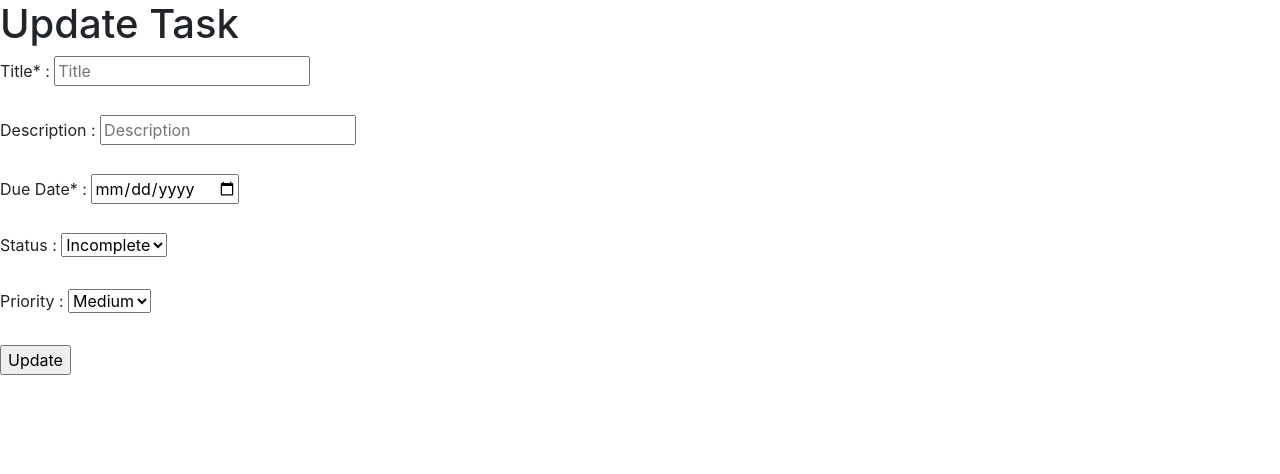
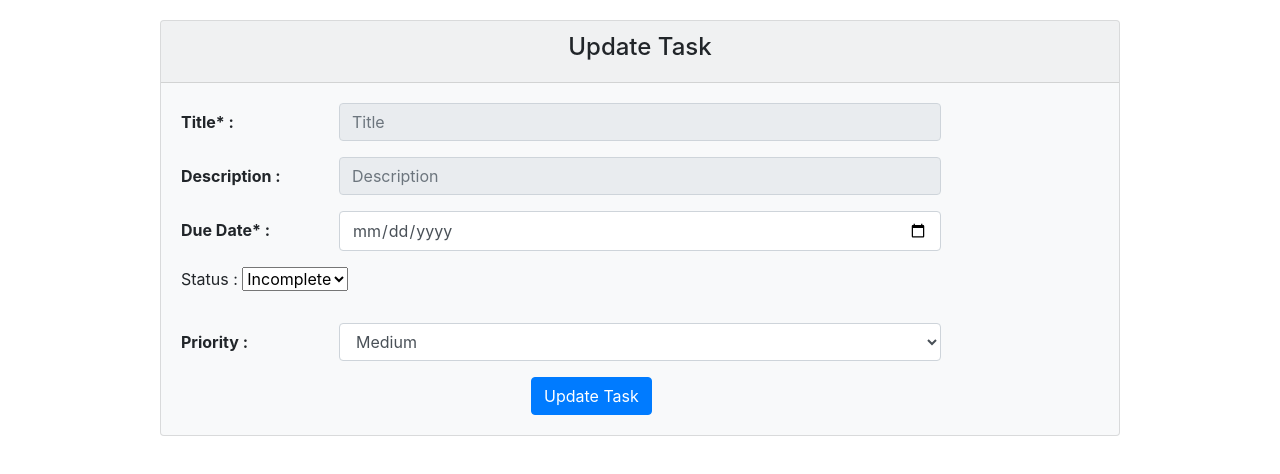
Before and after one commit to Akash2016IV/Task-and-Notes-Manager, a website: page public/taskUpdate.html in a window 1280 px wide. Drawn offline with nearby package versions, Linux system fonts and the light colour scheme.

Commit message:
bootstrap card updated on frontend

```diff
--- a/public/taskUpdate.html
+++ b/public/taskUpdate.html
@@ -10,17 +10,30 @@
     <title>Document</title>
 </head>
 <body>
-    <h1>Update Task</h1>
-    <div class="form">
-        <div class="form-element">
-            <label>Title* :</label>
-            <input type="text" id="title" readonly required placeholder="Title"><br><br>
+    <div class="card bg-light mb-3" style="max-width: 60rem; margin: auto; margin-top: 20px;">
+        <div class="card-header text-center"><h4>Update Task</h4></div>
+        <div class="card-body">
+            <form>
+                <div class="form-group row">
+                    <label for="title" class="col-sm-2 col-form-label font-weight-bold">Title* :</label>
+                    <div class="col-sm-8">
+                        <input type="text" class="form-control" id="title" readonly placeholder="Title">
+                    </div>
+                </div>
 
-            <label>Description :</label>
-            <input type="text" id="description" readonly placeholder="Description"><br><br>
+                <div class="form-group row">
+                    <label for="description" class="col-sm-2 col-form-label font-weight-bold">Description :</label>
+                    <div class="col-sm-8">
+                        <input type="text" class="form-control" id="description" readonly placeholder="Description">
+                    </div>
+                </div>
 
-            <label>Due Date* :</label>
-            <input type="date" id="dueDate" required placeholder="Due Date"><br><br>
+                <div class="form-group row">
+                    <label for="dueDate" class="col-sm-2 col-form-label font-weight-bold">Due Date* :</label>
+                    <div class="col-sm-8">
+                        <input type="date" class="form-control" id="dueDate" required placeholder="Due Date">
+                    </div>
+                </div>
 
                 <label>Status :</label>
                 <select id="status">
@@ -28,15 +41,66 @@
                     <option value="complete">Complete</option>
                 </select><br><br>
 
-            <label>Priority :</label>
-            <select id="priority">
+                <div class="form-group row">
+                    <label for="priority" class="col-sm-2 col-form-label font-weight-bold">Priority :</label>
+                    <div class="col-sm-8">
+                        <select id="priority" class="form-control">
                             <option value="low">Low</option>
                             <option value="medium" selected>Medium</option>
-                <option value="high" >High</option>
+                            <option value="high">High</option>
+                        </select>
+                    </div>
+                </div>
+                <div class="form-group row" style="margin: auto; margin-left: 350px">
+                    <button type="submit" class="btn btn-primary" id="update">Update Task</button>
+                </div>
+
+        </form>
+        </div>
+      </div>
+        <!-- <form class="container">
+                <div class="form-group row">
+                    <label for="title" class="col-sm-2 col-form-label font-weight-bold">Title* :</label>
+                    <div class="col-sm-8">
+                        <input type="text" class="form-control" id="title" readonly placeholder="Title">
+                    </div>
+                </div>
+
+                <div class="form-group row">
+                    <label for="description" class="col-sm-2 col-form-label font-weight-bold">Description :</label>
+                    <div class="col-sm-8">
+                        <input type="text" class="form-control" id="description" readonly placeholder="Description">
+                    </div>
+                </div>
+
+                <div class="form-group row">
+                    <label for="dueDate" class="col-sm-2 col-form-label font-weight-bold">Due Date* :</label>
+                    <div class="col-sm-8">
+                        <input type="date" class="form-control" id="dueDate" required placeholder="Due Date">
+                    </div>
+                </div>
+
+                <label>Status :</label>
+                <select id="status">
+                    <option value="incomplete" selected>Incomplete</option>
+                    <option value="complete">Complete</option>
                 </select><br><br>
 
-            <input type="submit" value="Update" id="update">
+                <div class="form-group row">
+                    <label for="priority" class="col-sm-2 col-form-label font-weight-bold">Priority :</label>
+                    <div class="col-sm-8">
+                        <select id="priority" class="form-control">
+                            <option value="low">Low</option>
+                            <option value="medium" selected>Medium</option>
+                            <option value="high">High</option>
+                        </select>
                     </div>
+                </div>
+                <div class="form-group row">
+                    <button type="submit" class="btn btn-primary" id="update">Update Task</button>
+                </div>
+
+        </form> -->
         <script src="updateTask.js"></script>
 </body>
 </html>
--- a/public/task_script.js
+++ b/public/task_script.js
@@ -40,7 +40,6 @@ async function getAllTasks() {
             taskList.append(addTaskToPage(element))
         })
     })
-    filterTask.value=''
 }
 
 
```
Also changed, not shown: public/index.html (+16 -32 lines), 1 other file. Lines whose indentation alone changed are shown as unchanged.
